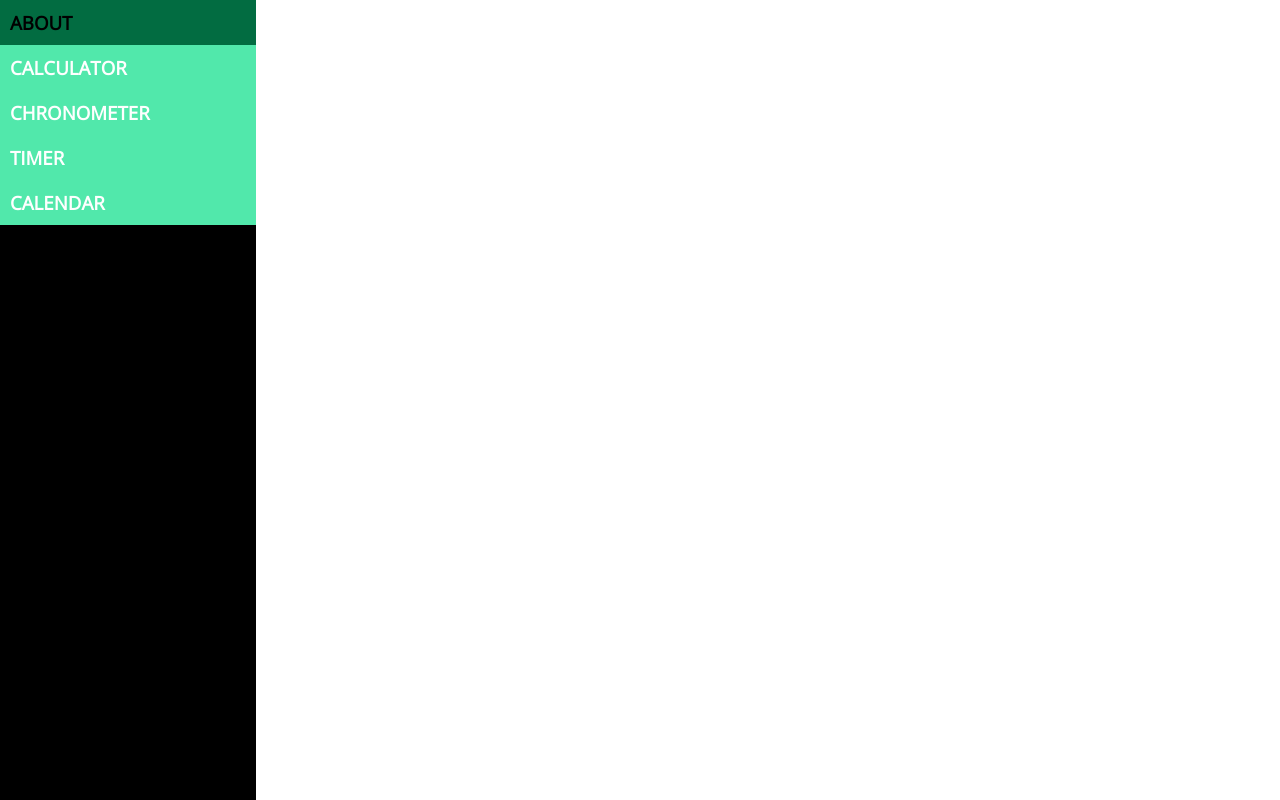
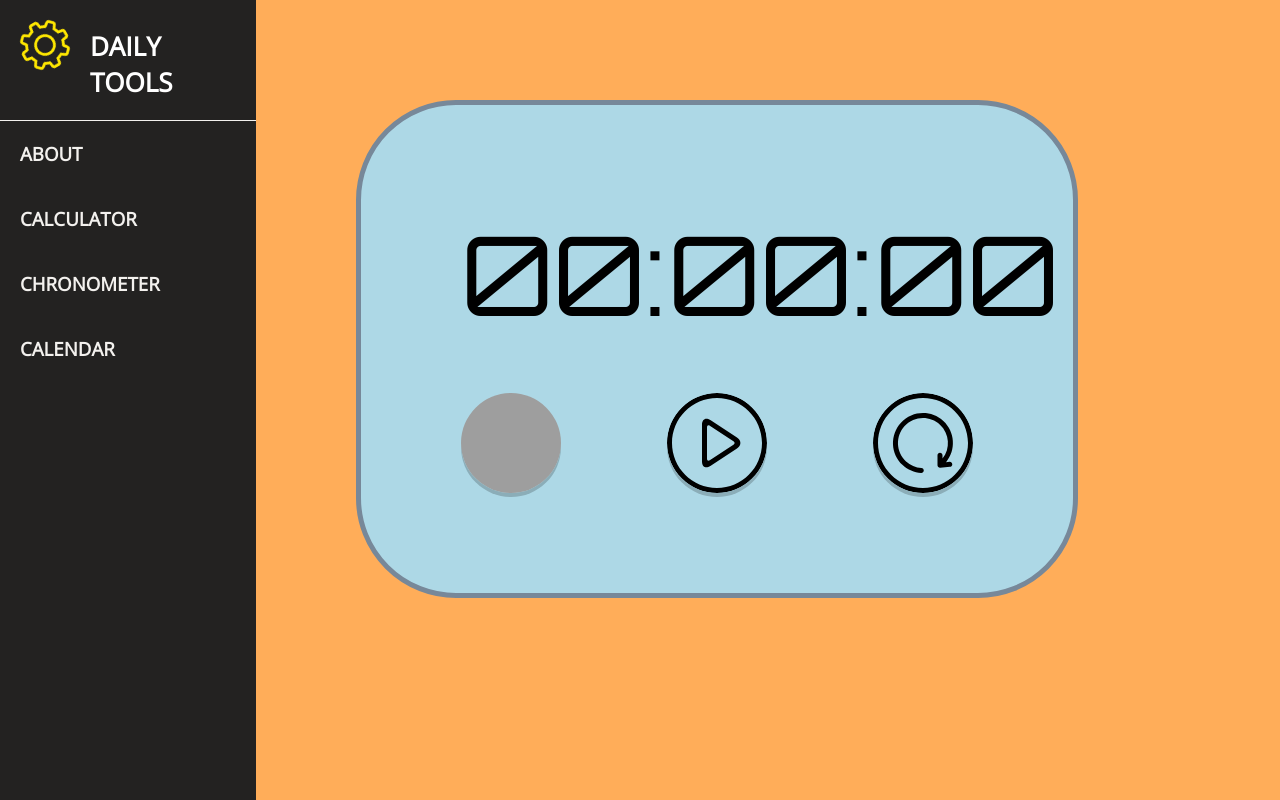
Before and after one commit to kikeanaya/daily-tools, a React (Create React App) app: page /daily-tools/chronometer in a window 1280 px wide. Built offline with nearby package versions, Linux system fonts and the light colour scheme; grey boxes are pictures that could not be loaded.

Commit message:
added logo and css for sidebar

```diff
--- a/package.json
+++ b/package.json
@@ -2,7 +2,9 @@
   "name": "daily-tools",
   "version": "0.1.0",
   "private": true,
+  "homepage": "http://kikeanaya.github.io/daily-tools",
   "dependencies": {
+    "gh-pages": "^2.0.1",
     "mathjs": "^5.10.0",
     "node-sass": "^4.12.0",
     "react": "^16.8.6",
@@ -13,6 +15,8 @@
   "scripts": {
     "start": "react-scripts start",
     "build": "react-scripts build",
+    "predeploy": "npm run build",
+    "deploy": "gh-pages -d build",
     "test": "react-scripts test",
     "eject": "react-scripts eject"
   },
--- a/src/App.js
+++ b/src/App.js
@@ -12,9 +12,9 @@ function App() {
     <div className="App">
       <Menu/>
       <Switch>
-        <Route exact path='/' render={() => <About/>}/>
-        <Route exact path='/calculator' render={() => <Calculator/>}/>
-        <Route exact path='/chronometer' render={() => <Chronometer/>}/>
+        <Route exact path='/daily-tools/' render={() => <About/>}/>
+        <Route exact path='/daily-tools/calculator' render={() => <Calculator/>}/>
+        <Route exact path='/daily-tools/chronometer' render={() => <Chronometer/>}/>
       </Switch>
     </div>
   );
--- a/src/App.scss
+++ b/src/App.scss
@@ -22,29 +22,63 @@
 }
 
 .menu{
-  background-color: black;
+  background-color: #232221;
   color: white;
   height: 100vh;
   width: 20%;
+
+  div{
+    display: flex;
+    flex-direction: row;
+    padding: 20px;
+    border-bottom: 1px solid #f3f1ee;
+
+    h1{
+      font-size: 26px;
+      margin: 0;
+      padding-top: 8px;
+      padding-left: 20px;
+    }
+
+    img {
+      animation: spin infinite 6s linear;
+      height: 50px;
+    }
+
+    @keyframes spin {
+      from {
+        transform: rotate(0deg);
+      }
+      to {
+        transform: rotate(-360deg);
+      }
+    }
+
+  }
 
   a{
     text-decoration: none;
   }
 
   h3{
-    background-color: #51E8AB;
     margin: 0;
     text-decoration: none;
-    color: white;
-    transition-duration: 0.5s;
-    padding: 10px;
+    color: #f3f1ee;
+    padding: 20px;
+    background: linear-gradient(to right, #ffe600 50%, #232221 50%);
+    background-size: 200% 100%;
+    background-position: right bottom;
+    transition: 0.5s ease-out;
+
     &:hover{
       color: black;
+      background-position: left bottom;
+    }
 
-      background-color: rgb(2, 108, 65);
-    }
   }
+
 }
+
 
 .keypad{
   display: flex;
@@ -108,7 +142,7 @@
   width: 40vw;
   border-radius: 100px;
   border: 5px solid lightslategray;
-  text-align: center;
+  text-align: left;
 
   .chrono-numbers{
     margin: 0;
--- a/src/Components/Chronometer.js
+++ b/src/Components/Chronometer.js
@@ -69,8 +69,8 @@ import React, { Component } from 'react';
         <div className="chrono-container">
           <p className="chrono-numbers">{this.addZero(minutes)}:{this.addZero(seconds)}:{this.addZero(hundredths)}</p>
           <div className="chrono-buttons">
+            <button className="stop-button" onClick={this.stop}></button>
             <button className="start-button" onClick={this.start}></button>
-            <button className="stop-button" onClick={this.stop}></button>
             <button className="reset-button" onClick={this.reset}></button>
           </div>
         </div>
--- a/src/Components/Menu.js
+++ b/src/Components/Menu.js
@@ -1,14 +1,18 @@
 import React from 'react';
 import { Link } from 'react-router-dom';
+import  logo  from '../Images/logo.png'
 
 const Menu = () => {
 
     return (
         <div className="menu">
-            <Link to={`/`}><h3>ABOUT</h3></Link>
-            <Link to={`/calculator`}><h3>CALCULATOR</h3></Link>
-            <Link to={`/chronometer`}><h3>CHRONOMETER</h3></Link>
-            <h3>TIMER</h3>
+            <div>
+                <img src={logo} alt="logo"></img>
+                <h1>DAILY TOOLS</h1>
+            </div>
+            <Link to={`/daily-tools/`}><h3>ABOUT</h3></Link>
+            <Link to={`/daily-tools/calculator`}><h3>CALCULATOR</h3></Link>
+            <Link to={`/daily-tools/chronometer`}><h3>CHRONOMETER</h3></Link>
             <h3>CALENDAR</h3>
         </div>
     )
```
Also changed, not shown: src/Images/logo.png (added), 1 other file (tests, documents, lock files or other folders).
